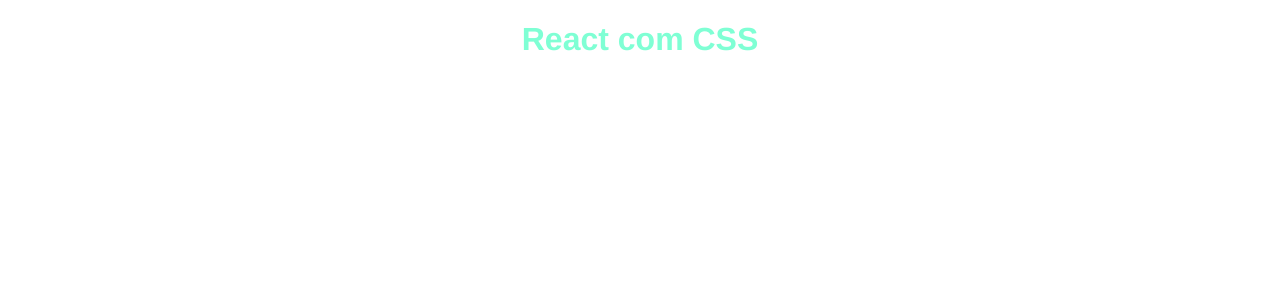
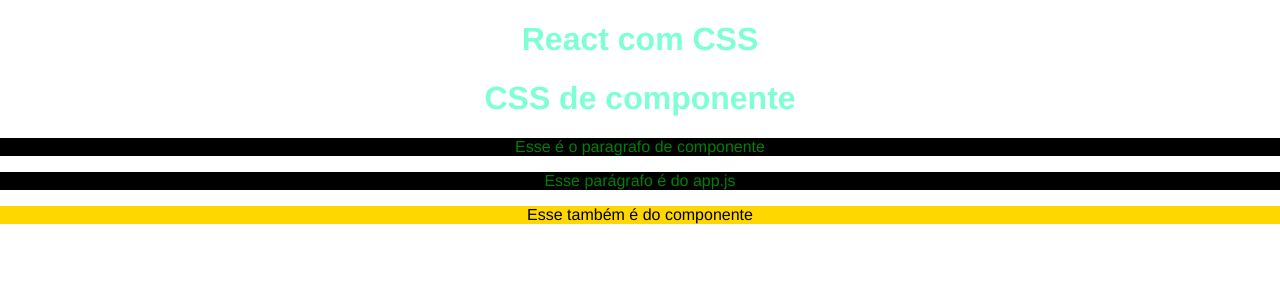
Before and after one commit to sthephanytezza-dev/treinando-react, a React (Create React App) app in the folder css/: page / in a window 1280 px wide. Shown: the top 300 px of the page. Built offline with nearby package versions, Linux system fonts and the light colour scheme.

Commit message:
css de componentes

```diff
--- a/css/src/App.js
+++ b/css/src/App.js
@@ -1,10 +1,14 @@
-import logo from "./logo.svg";
 import "./App.css";
+
+import MyComponent from "./components/MyComponent";
 
 function App() {
   return (
     <div className="App">
       <h1>React com CSS</h1>
+      <MyComponent />
+      <p>Esse parágrafo é do app.js</p>
+      <p className="my_comp_para">Esse também é do componente</p>
     </div>
   );
 }
--- /dev/null
+++ b/css/src/components/MyComponent.css
@@ -0,0 +1,9 @@
+p{
+    color: green;
+    background-color: #000;
+}
+
+.my_comp_para{
+    color: #000;
+    background-color: gold;
+}
--- /dev/null
+++ b/css/src/components/MyComponent.js
@@ -0,0 +1,12 @@
+import "./MyComponent.css";
+
+const MyComponent = () => {
+  return (
+    <div>
+      <h1>CSS de componente</h1>
+      <p>Esse é o paragrafo de componente</p>
+    </div>
+  );
+};
+
+export default MyComponent;
```
